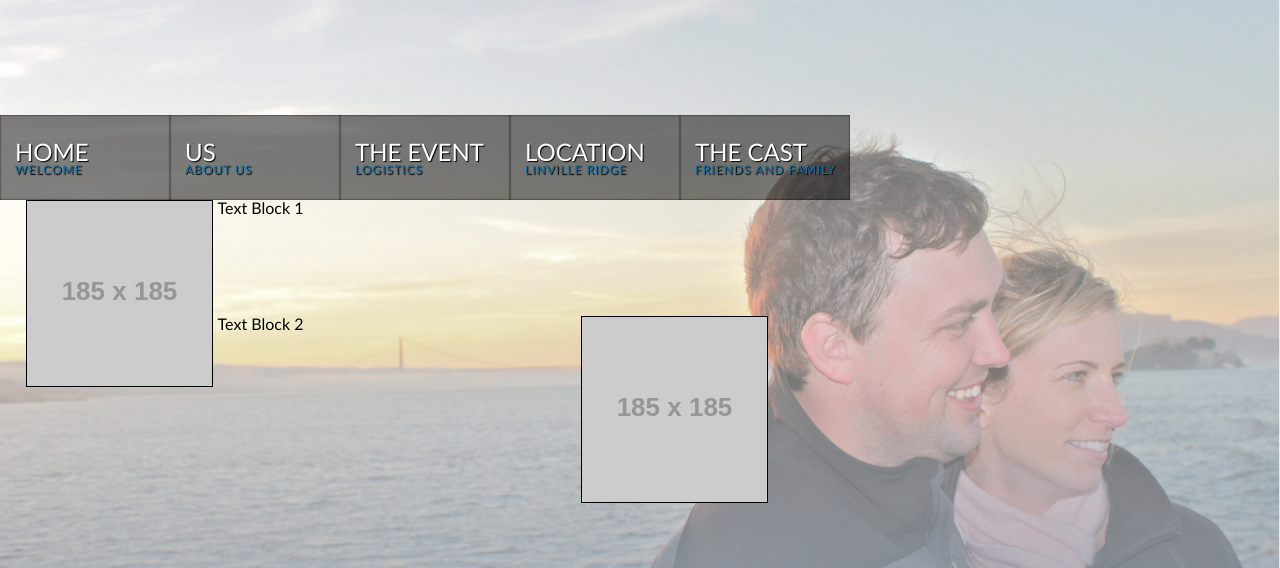
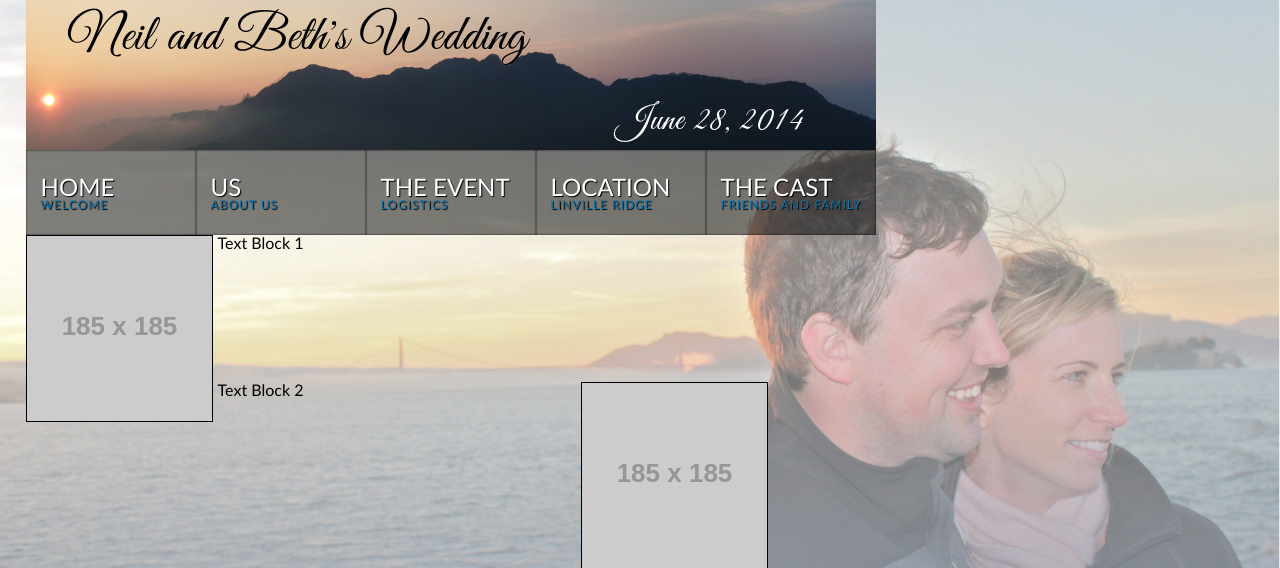
Before and after one commit to NeilTerry/neilandbeth, a PHP site: page /Beth.php in a window 1280 px wide. Shown: the top 568 px of the page. Run offline with PHP 8.4, Linux system fonts and the light colour scheme; grey boxes labelled with a size stand in for pictures from a placeholder-image service; some libraries are stand-ins or nearby versions.

Commit message:
update style css file to include banner

```diff
--- a/css/style.css
+++ b/css/style.css
@@ -62,18 +62,19 @@ table{
 
 div.banner {
     width:850px;
+    min-height:150px;
     margin-left:2%;
     margin-right:auto;
-    margin-bottom:115px;
+    padding-top:0px;
+    margin-top:0px;
+    background-image: url(../img/Banner.png);
 }
 
-div.banner h1 {
-    font-size:30px;
-    text-align:center;
-}
-
-div.banner h2 {
-    text-align:center;
+div.nav {
+    width:850px;
+    margin-left:2%;
+    margin-right:auto;
+    padding-bottom:15px;
 }
 
 div.content {
```
